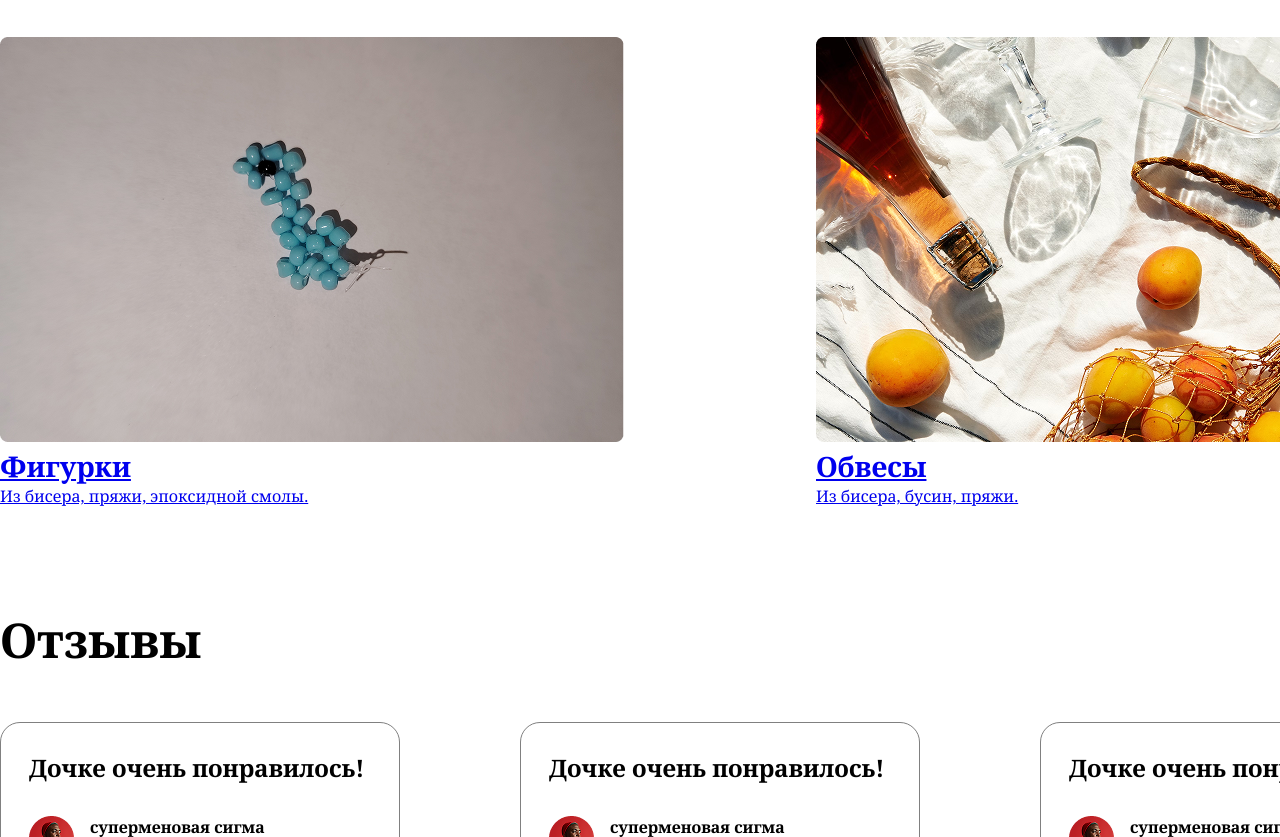
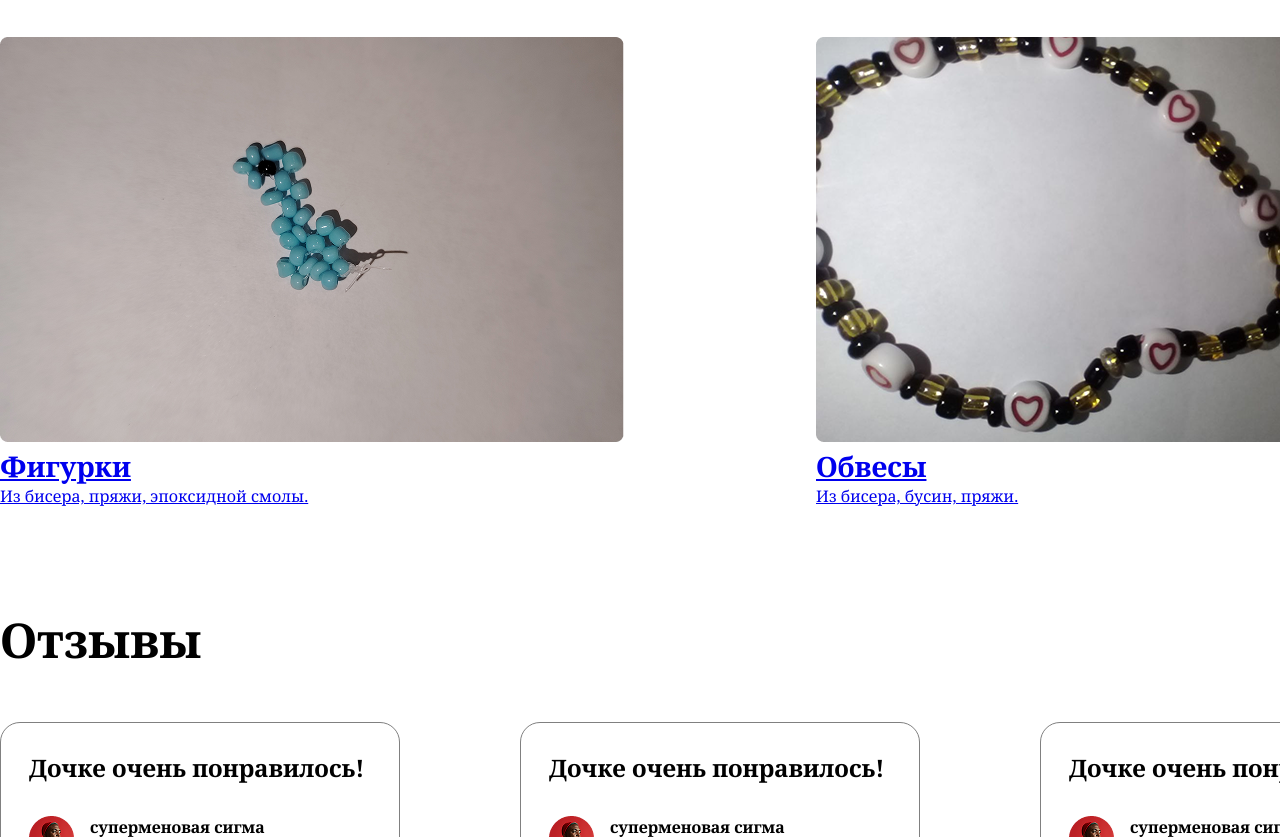
Before and after one commit to ksenix01/mir.ykrashenii, a plain HTML site: page index.html in a window 1280 px wide. Shown: the part 2333-3170 px from the top of the page. Drawn offline with Linux system fonts and the light colour scheme.

Commit message:
Add files via upload

```diff
--- a/index.html
+++ b/index.html
@@ -82,7 +82,7 @@
              </div>
                 <div>
                     <a href="page/obvesi.html">
-                    <img class="img-katalojek" src="assets/Image (5).png" alt="">
+                    <img class="img-katalojek" src="assets/Image (28).png" alt="">
                     <h3 class="h3-katalojek">Обвесы</h3>
                     <p class="p-katalojek">Из бисера, бусин, пряжи.</p>
                </a>
```
Also changed, not shown: assets/Image (28).png (added).
